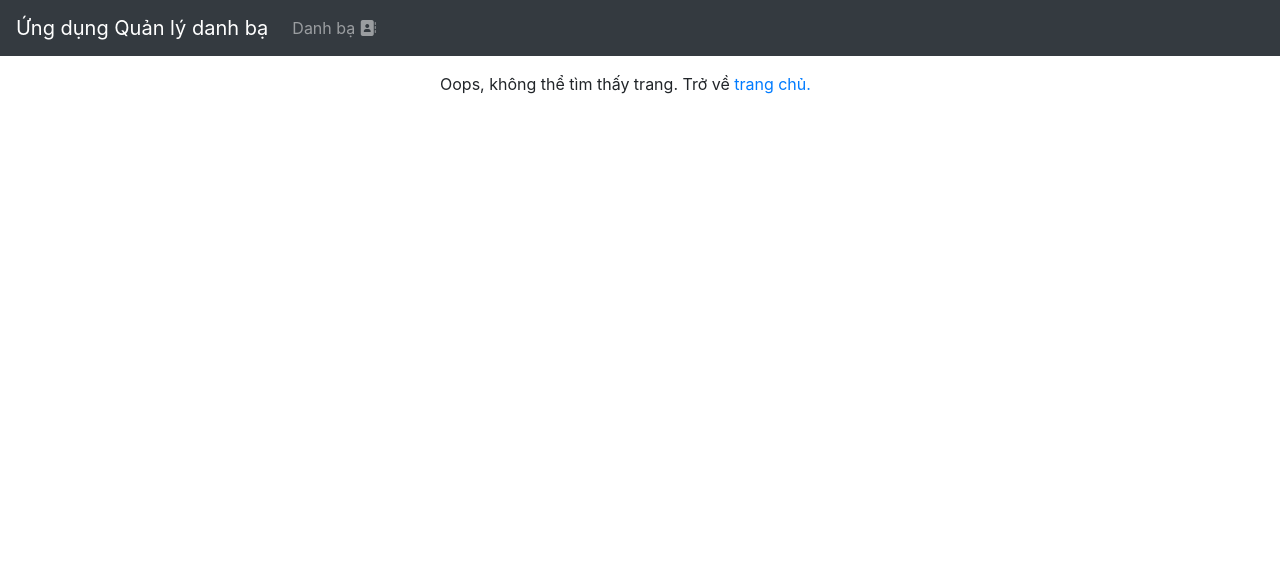
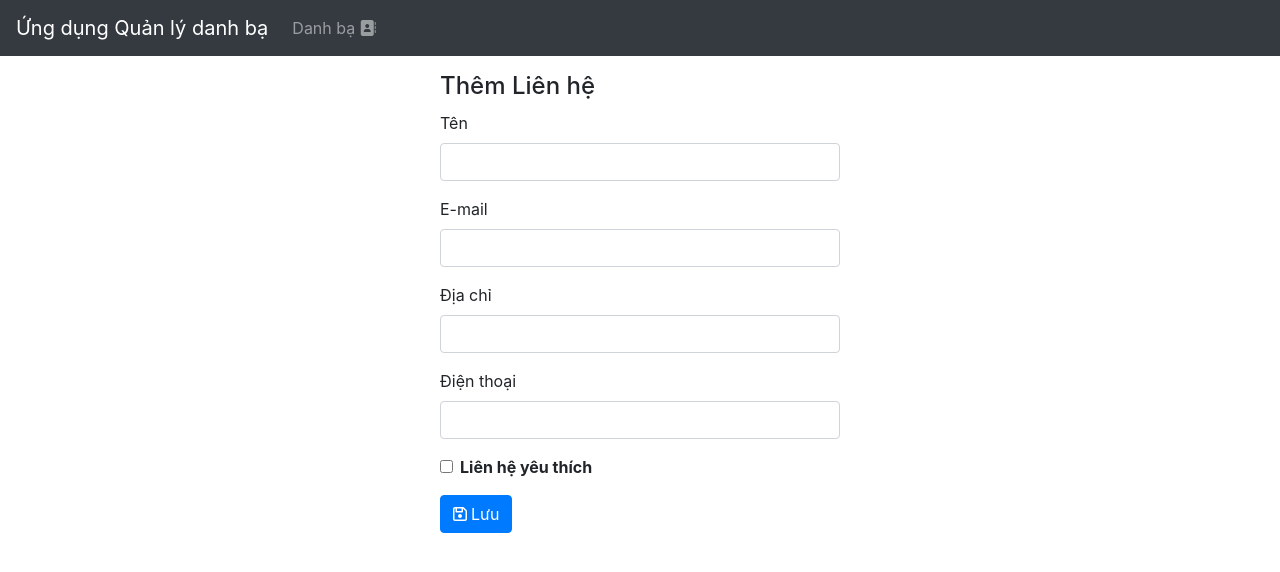
Before and after one commit to nguyenminhtuan238/B1910171_NguyenMinhTuan_frontend, a Vue app: page /addcontacts in a window 1280 px wide. Shown: the top 572 px of the page. Built offline with nearby package versions, Linux system fonts and the light colour scheme.

Commit message:
Tao trang cap nhat lien he

```diff
--- a/src/components/ContactForm.vue
+++ b/src/components/ContactForm.vue
@@ -54,7 +54,7 @@
         </label>
     </div>
     <div class="form-group">
-        <button class="btn btn-primary">Lưu</button>
+        <button class="btn btn-primary"><i class="far fa-save mr-1"></i>Lưu</button>
         <button
             v-if="contactLocal._id"
             type="button"
--- a/src/router/index.js
+++ b/src/router/index.js
@@ -17,6 +17,12 @@
         component: () => import("@/views/ContactEdit.vue"),
         props: true
     },
+    {
+        path: "/addcontacts/",
+        name: "contact.add",
+        component: () => import("@/views/Contactadd.vue"),
+
+    },
 ];
 const router = createRouter({
     history: createWebHistory(import.meta.env.BASE_URL),
--- /dev/null
+++ b/src/views/Contactadd.vue
@@ -0,0 +1,42 @@
+<template>
+   <div v-if="contact" class="page">
+        <h4>Thêm Liên hệ</h4>
+        <ContactForm
+        :contact="contact"
+        @submit:contact="contact"
+        />
+        <p>{{ message }}</p>
+    </div>
+</template>
+<script>
+import ContactForm from "@/components/ContactForm.vue";
+import ContactService from "@/services/contact.service";
+export default {
+    components: {
+        ContactForm,
+    },
+    data() {
+        return {
+            contact: {
+                name:"",
+                email:"",
+                address:"",
+                phone:"",
+                favorite:false
+            },
+            message: "",
+        };
+    },
+    methods: {
+        async  Createdcontact(data){
+             try {
+                await ContactService.create(data);
+                this.message = "Thêm Liên hệ thành công.";
+            } catch (error) {
+                console.log(error);
+            }
+        }
+    },
+
+};
+</script>
```
